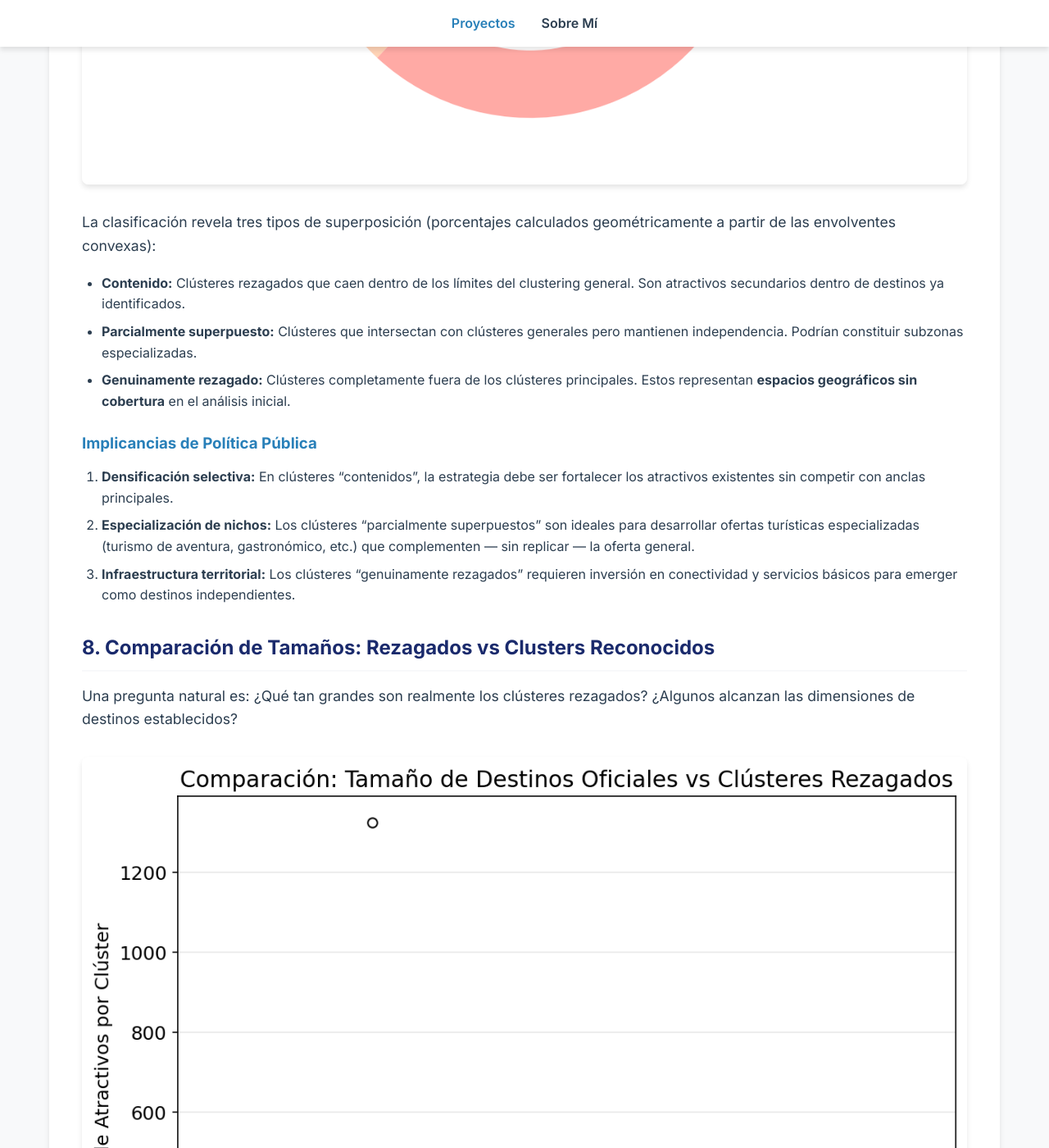
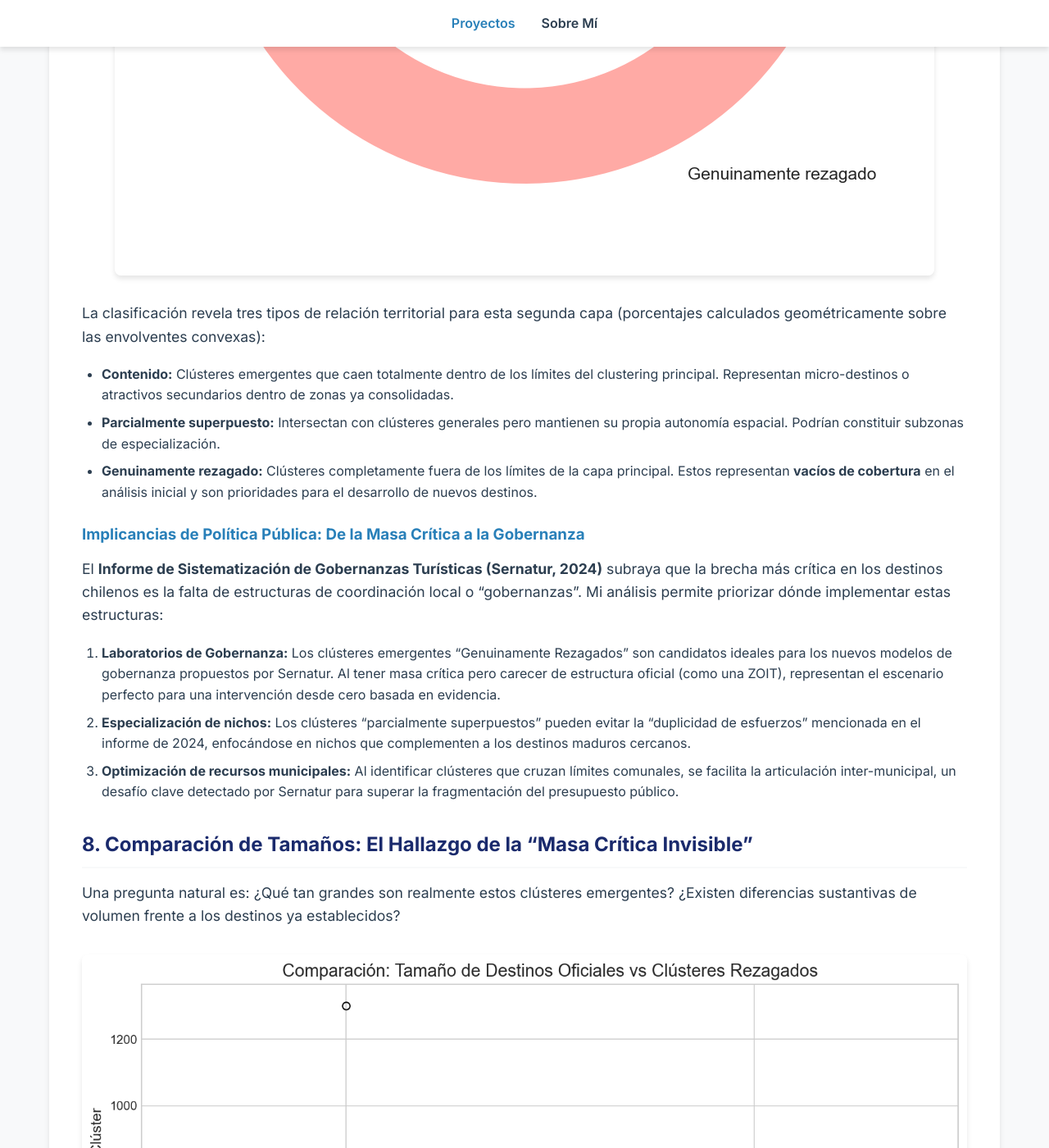
Before and after one commit to manuelsancristobal/manuelsancristobal.github.io, a Jekyll site: the page built from _projects/cluster-turismo.md, in a window 1280 px wide and 1400 px high, scrolled down 8607 px. Shown: the whole window at 82% size. Built offline with Jekyll 4.4.1, drawn with Linux system fonts in a browser that asks for light colours; some of the changed text lies outside the part shown.

Commit message:
Actualización del proyecto de atractivos.

```diff
--- a/_projects/cluster-turismo.md
+++ b/_projects/cluster-turismo.md
@@ -58,7 +58,7 @@
 
 Para el parámetro `min_cluster_size=10`, un grupo de al menos 10 atractivos constituye un clúster territorial relevante.
 
-**Resultado:** 79 clústeres identificados. El 33.2% de los atractivos no se asigna a ningún clúster — estos atractivos rezagados requieren un análisis más profundo que abordamos en la sección 5.
+**Resultado:** 79 clústeres identificados. El 33.2% de los atractivos no se asigna a ningún clúster — estos puntos de ruido requieren un análisis más profundo que abordamos en la sección 5.
 
 ### Distribución por Clústeres
 
@@ -74,15 +74,15 @@
 
 ### Clasificación de clústeres
 
-Definí tres categorías según la presencia de atractivos de jerarquía superior:
+Definí tres categorías según la presencia de atractivos de jerarquía superior para los 79 clústeres:
 
-| Categoría | Definición |
-|---|---|
-| **Con ancla internacional** | Al menos 1 atractivo de jerarquía INTERNACIONAL |
-| **Solo ancla nacional** | Al menos 1 NACIONAL, pero 0 INTERNACIONAL |
-| **Sin ancla** | Sin atractivos NACIONAL ni INTERNACIONAL |
+| Categoría | Definición | N° Clústeres |
+|---|---|---|
+| **Con ancla internacional** | Al menos 1 atractivo de jerarquía INTERNACIONAL | 52 |
+| **Solo ancla nacional** | Al menos 1 NACIONAL, pero 0 INTERNACIONAL | 26 |
+| **Sin ancla** | Sin atractivos NACIONAL ni INTERNACIONAL | 1 |
 
-Los clústeres **"solo ancla nacional"** son particularmente interesantes: ya tienen masa crítica turística reconocida a nivel país, pero carecen de un atractivo de proyección internacional. Estos representan **oportunidades de inversión** para elevar su competitividad.
+Los clústeres **"solo ancla nacional"** (33% del total) son los más interesantes para la política pública: ya tienen masa crítica turística reconocida a nivel país, pero carecen de un atractivo de proyección internacional. Estos representan **oportunidades de inversión** claras para elevar su competitividad.
 
 ![Distribución de clústeres por categoría de ancla](./assets/img/donut_anclas.png)
 
@@ -90,23 +90,23 @@
 
 El análisis clustering inicial revela que 79 clústeres territoriales se forman a nivel nacional usando HDBSCAN con la métrica Haversine. De estos, una proporción significativa opera sin un atractivo ancla de jerarquía internacional. Los clústeres clasificados como **"solo ancla nacional"** (26 en total) son especialmente relevantes: ya poseen reconocimiento a nivel país y masa crítica de atractivos, pero carecen del elemento diferenciador que atraiga turismo internacional.
 
-Sin embargo, este análisis inicial solo captura **el 66.8% de los atractivos** en clústeres coherentes. El restante **33.2% (1.325 atractivos)** quedan sin agrupación espacial clara. Estos atractivos dispersos — que denominamos **rezagados** — representan una segunda oportunidad de análisis: ¿forman efectivamente clústeres subrepresentados? La siguiente sección aborda esta pregunta.
+Sin embargo, este análisis inicial solo captura **el 66.8% de los atractivos** en clústeres coherentes. El restante **33.2% (1.325 atractivos)** queda como "ruido" o sin agrupación espacial clara bajo los parámetros de densidad iniciales. Estos **atractivos no agrupados** representan una segunda oportunidad de análisis: ¿forman efectivamente clústeres subrepresentados? La siguiente sección aborda esta pregunta.
 
-## 5. Clústeres Rezagados: Una Segunda Dimensión del Análisis
+## 5. Clústeres Emergentes: Una Segunda Capa de Análisis
 
-En HDBSCAN, los puntos que no se asignan a ningún clúster se denominan técnicamente "ruido" (*noise*). Sin embargo, **"ruido estadístico" no equivale a "irrelevancia turística"**. En este proyecto los denominamos **clústeres rezagados**: agrupaciones de atractivos que no alcanzaron la masa crítica requerida por el clustering principal pero que, al re-analizarlos por separado, forman clústeres con potencial turístico subrepresentado.
+En HDBSCAN, los puntos que no se asignan a ningún clúster se denominan técnicamente "ruido" (*noise*). Sin embargo, **"ruido estadístico" no equivale a "irrelevancia turística"**. En este proyecto, hemos re-analizado este grupo para identificar **clústeres emergentes**: agrupaciones de atractivos que no alcanzaron la densidad requerida por el modelo principal pero que forman unidades territoriales con potencial.
 
-Los 1.325 atractivos clasificados como rezagados en el clustering inicial no son simplemente "aislados". Muchos están geográficamente próximos pero bajo las densidades requeridas por HDBSCAN (`min_cluster_size=10`). Al aplicar nuevamente HDBSCAN a este subconjunto con los mismos parámetros, se identifican **21 clústeres adicionales** que agrupan a 855 de estos atractivos (el 64.5% de los rezagados).
+Los 1.325 atractivos no agrupados inicialmente no son simplemente puntos aislados. Al aplicar nuevamente el algoritmo a este subconjunto, se identifican **21 clústeres adicionales** que agrupan a 855 atractivos (el 64.5% de los que antes eran "ruido").
 
-Estos clústeres rezagados representan atractivos que:
+Estos clústeres emergentes representan atractivos que:
 
 - No alcanzan masa crítica turística visible para el modelo principal
 - Están dispersos geográficamente pero con cierta proximidad
 - Frecuentemente carecen de atractivos de jerarquía nacional o internacional
 
-Es decir, son atractivos rezagados que podrían beneficiarse de agrupamiento estratégico e inversión focalizada.
+Es decir, son zonas turísticas incipientes que podrían beneficiarse de agrupamiento estratégico e inversión focalizada.
 
-## 6. Caracterización Geográfica de Atractivos Rezagados
+## 6. Caracterización Geográfica de Atractivos no Agrupados
 
 La distribución regional de los 1.325 atractivos no agrupados muestra concentración en ciertas zonas:
 
@@ -117,45 +117,49 @@
 1. **Oportunidades de crecimiento:** Si estos atractivos se desarrollan estratégicamente, podrían formar clústeres competitivos
 2. **Fragmentación territorial:** La ausencia de anclas fuertes podría dificultar la coordinación turística regional
 
-## 7. Diagnóstico de Superposición: Clústeres Rezagados vs Clústeres Generales
+## 7. Diagnóstico de Superposición: Clústeres Emergentes vs Clústeres Principales
 
-Un aspecto crítico es entender **cómo se relacionan los clústeres rezagados con los clústeres del análisis general**. ¿Se solapan? ¿Son complementarios? ¿Genuinamente independientes?
+Un aspecto crítico es entender **cómo se relacionan estos 21 clústeres emergentes con los 79 clústeres del análisis principal**. ¿Se solapan? ¿Son complementarios? ¿Genuinamente independientes?
 
 ![Clasificación de superposición entre clústeres](./assets/img/donut_superposicion.png)
 
-La clasificación revela tres tipos de superposición (porcentajes calculados geométricamente a partir de las envolventes convexas):
+La clasificación revela tres tipos de relación territorial para esta segunda capa (porcentajes calculados geométricamente sobre las envolventes convexas):
 
-- **Contenido:** Clústeres rezagados que caen dentro de los límites del clustering general. Son atractivos secundarios dentro de destinos ya identificados.
-- **Parcialmente superpuesto:** Clústeres que intersectan con clústeres generales pero mantienen independencia. Podrían constituir subzonas especializadas.
-- **Genuinamente rezagado:** Clústeres completamente fuera de los clústeres principales. Estos representan **espacios geográficos sin cobertura** en el análisis inicial.
+- **Contenido:** Clústeres emergentes que caen totalmente dentro de los límites del clustering principal. Representan micro-destinos o atractivos secundarios dentro de zonas ya consolidadas.
+- **Parcialmente superpuesto:** Intersectan con clústeres generales pero mantienen su propia autonomía espacial. Podrían constituir subzonas de especialización.
+- **Genuinamente rezagado:** Clústeres completamente fuera de los límites de la capa principal. Estos representan **vacíos de cobertura** en el análisis inicial y son prioridades para el desarrollo de nuevos destinos.
 
-### Implicancias de Política Pública
+### Implicancias de Política Pública: De la Masa Crítica a la Gobernanza
 
-1. **Densificación selectiva:** En clústeres "contenidos", la estrategia debe ser fortalecer los atractivos existentes sin competir con anclas principales.
-2. **Especialización de nichos:** Los clústeres "parcialmente superpuestos" son ideales para desarrollar ofertas turísticas especializadas (turismo de aventura, gastronómico, etc.) que complementen — sin replicar — la oferta general.
-3. **Infraestructura territorial:** Los clústeres "genuinamente rezagados" requieren inversión en conectividad y servicios básicos para emerger como destinos independientes.
+El **Informe de Sistematización de Gobernanzas Turísticas (Sernatur, 2024)** subraya que la brecha más crítica en los destinos chilenos es la falta de estructuras de coordinación local o "gobernanzas". Mi análisis permite priorizar dónde implementar estas estructuras:
 
-## 8. Comparación de Tamaños: Rezagados vs Clusters Reconocidos
+1. **Laboratorios de Gobernanza:** Los clústeres emergentes "Genuinamente Rezagados" son candidatos ideales para los nuevos modelos de gobernanza propuestos por Sernatur. Al tener masa crítica pero carecer de estructura oficial (como una ZOIT), representan el escenario perfecto para una intervención desde cero basada en evidencia.
+2. **Especialización de nichos:** Los clústeres "parcialmente superpuestos" pueden evitar la "duplicidad de esfuerzos" mencionada en el informe de 2024, enfocándose en nichos que complementen a los destinos maduros cercanos.
+3. **Optimización de recursos municipales:** Al identificar clústeres que cruzan límites comunales, se facilita la articulación inter-municipal, un desafío clave detectado por Sernatur para superar la fragmentación del presupuesto público.
 
-Una pregunta natural es: ¿Qué tan grandes son realmente los clústeres rezagados? ¿Algunos alcanzan las dimensiones de destinos establecidos?
+## 8. Comparación de Tamaños: El Hallazgo de la "Masa Crítica Invisible"
+
+Una pregunta natural es: ¿Qué tan grandes son realmente estos clústeres emergentes? ¿Existen diferencias sustantivas de volumen frente a los destinos ya establecidos?
 
 ![Boxplot: Tamaño de destinos oficiales vs clústeres rezagados](./assets/img/comparativa_boxplot.png)
 
-El boxplot muestra que algunos clústeres rezagados alcanzan tamaños comparables a los destinos ya identificados. La mediana de atractivos por clúster rezagado (~25 atractivos) es similar a la de clústeres generales, aunque con mayor variabilidad. Esto sugiere que **la clasificación de un clúster como "rezagado" responde más a densidad espacial y jerarquía de anclas que a falta de potencial turístico**.
+El boxplot revela un hallazgo contra-intuitivo: la mediana de atractivos en los clústeres emergentes (~25) es **prácticamente idéntica** a la de los clústeres principales y destinos oficiales.
+
+Esto nos lleva a un insight clave: la **"Masa Crítica Invisible"**. Los datos demuestran que existen territorios en Chile que ya poseen el volumen de atractivos necesario para ser destinos consolidados, pero permanecen fuera del radar de la política pública. Su invisibilidad no se debe a la falta de masa crítica, sino a la **jerarquía de sus componentes**: al estar formados mayoritariamente por atractivos locales o regionales, no logran "activar" el radar oficial que prioriza las anclas internacionales.
 
 ## 9. Conclusión Final: Hacia un Mapeo Integral de Oportunidades
 
-El análisis de dos capas — clústeres principales + clústeres rezagados — revela un panorama turístico chileno más complejo que lo que sugiere el clustering convencional:
+El análisis de dos capas — clústeres principales + clústeres emergentes — revela un panorama turístico chileno más complejo que lo que sugiere el clustering convencional:
 
 1. **Los 79 clústeres principales** representan espacios turísticos con masa crítica y (frecuentemente) anclas de jerarquía nacional o internacional. De estos, 26 carecen de anclas internacionales, generando oportunidades concretas de inversión.
-2. **Los 21 clústeres rezagados** —surgidos de atractivos no agrupados en el análisis principal— representan espacios de **desarrollo emergente**. No son espacios vacíos, sino territorios con potencial subutilizado.
-3. **La superposición parcial** entre ambas capas sugiere que el territorio turístico chileno tiene estructura jerárquica: destinos "núcleo" rodeados de oferta complementaria. Esto abre oportunidades para **especialización y diferenciación territorial**.
+2. **Los 21 clústeres emergentes** —surgidos de atractivos no agrupados en el análisis principal— representan espacios de **desarrollo emergente**. No son espacios vacíos, sino territorios con potencial subutilizado.
+3. **La Paradoja de la Masa Crítica:** Chile posee "motores listos" —clústeres con masa crítica suficiente (25+ atractivos)— que hoy operan en las sombras. El desarrollo de estos destinos no requiere necesariamente crear nuevos atractivos, sino "encender" la jerarquía de los existentes.
 
-**Recomendaciones:**
+**Recomendaciones Estratégicas:**
 
-- **Fondos para anclas internacionales:** Dirigidos a los 26 clústeres "solo ancla nacional", con mayor retorno esperado.
-- **Fondos para conectividad:** Dirigidos a clústeres rezagados "genuinamente independientes", para mejorar acceso y servicios.
-- **Fondos para especialización:** Dirigidos a clústeres "parcialmente superpuestos", para desarrollar nichos turísticos diferenciados.
+- **Arbitraje de inversión:** En lugar de saturar destinos maduros, existe una oportunidad de alto impacto en los clústeres emergentes de gran tamaño. Invertir en una única **ancla internacional** en estas zonas podría convertir un clúster invisible en un destino competitivo.
+- **Gestión Inteligente de Destinos:** Alineado con la visión de Sernatur (2024), se recomienda transitar hacia una toma de decisiones basada en datos espaciales. Este mapa de clústeres es la base para identificar dónde la "masa crítica" ya existe y solo falta el impulso de una gobernanza profesional.
+- **Fondos para conectividad y visibilidad:** Priorizar los clústeres "genuinamente rezagados" para integrarlos formalmente a la red de Destinos Turísticos Oficiales de Chile.
 
 
 <div class="methodology-box" style="margin-top: 2rem; padding: 1.5rem; background: var(--bg-light); border-radius: 8px; border-left: 4px solid var(--secondary);">
```
Also changed, not shown: other parts of _projects/cluster-turismo.md (+1 -1 lines), proyectos/cluster-turismo/assets/img/comparativa_boxplot.png, proyectos/cluster-turismo/assets/img/donut_anclas.png, proyectos/cluster-turismo/assets/img/donut_superposicion.png, proyectos/cluster-turismo/assets/img/histogramas_coordenadas.png, proyectos/cluster-turismo/assets/img/jerarquias.png, proyectos/cluster-turismo/assets/img/rezagados_por_region.png, proyectos/cluster-turismo/assets/img/top_clusters.png.
